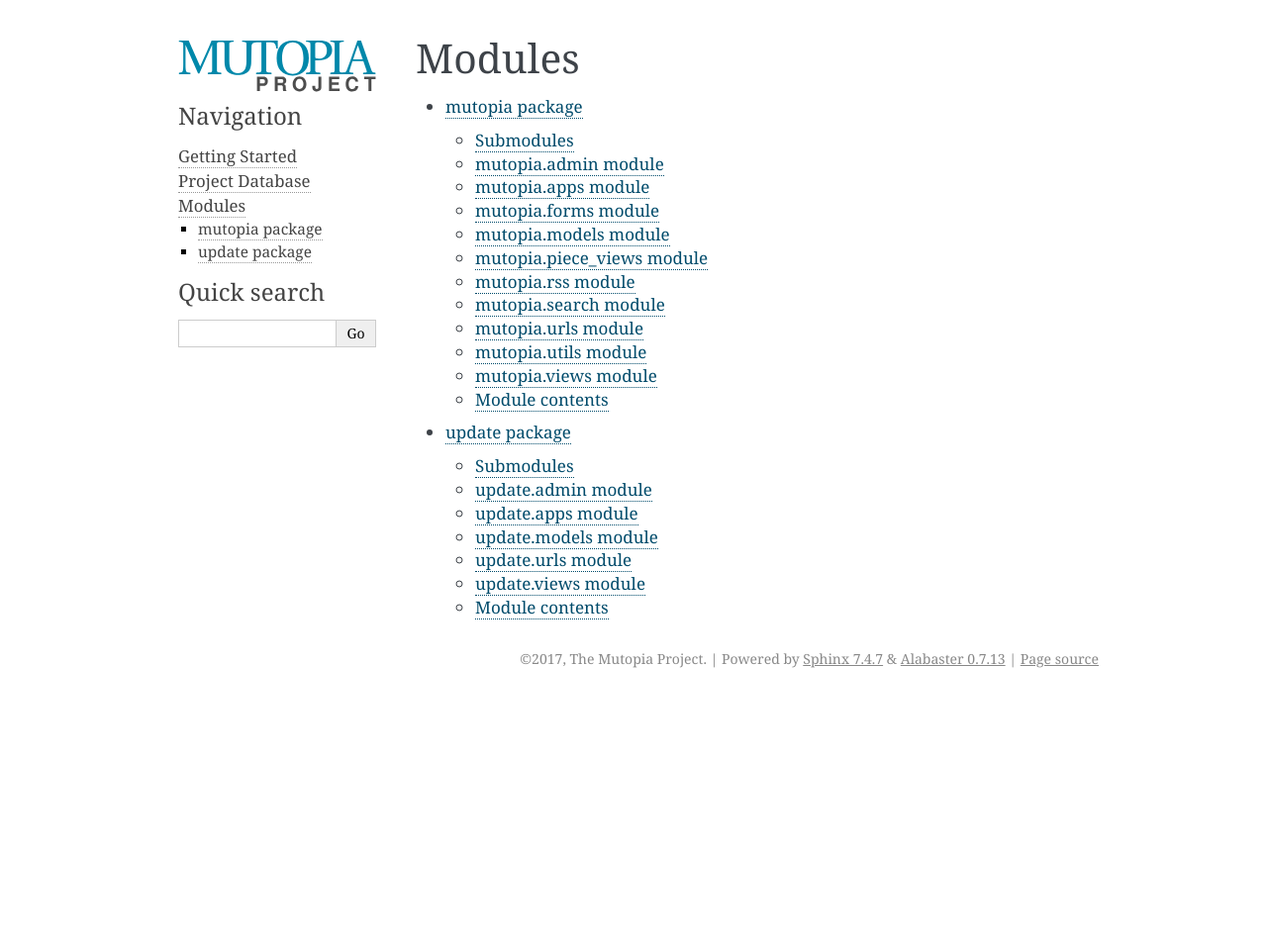
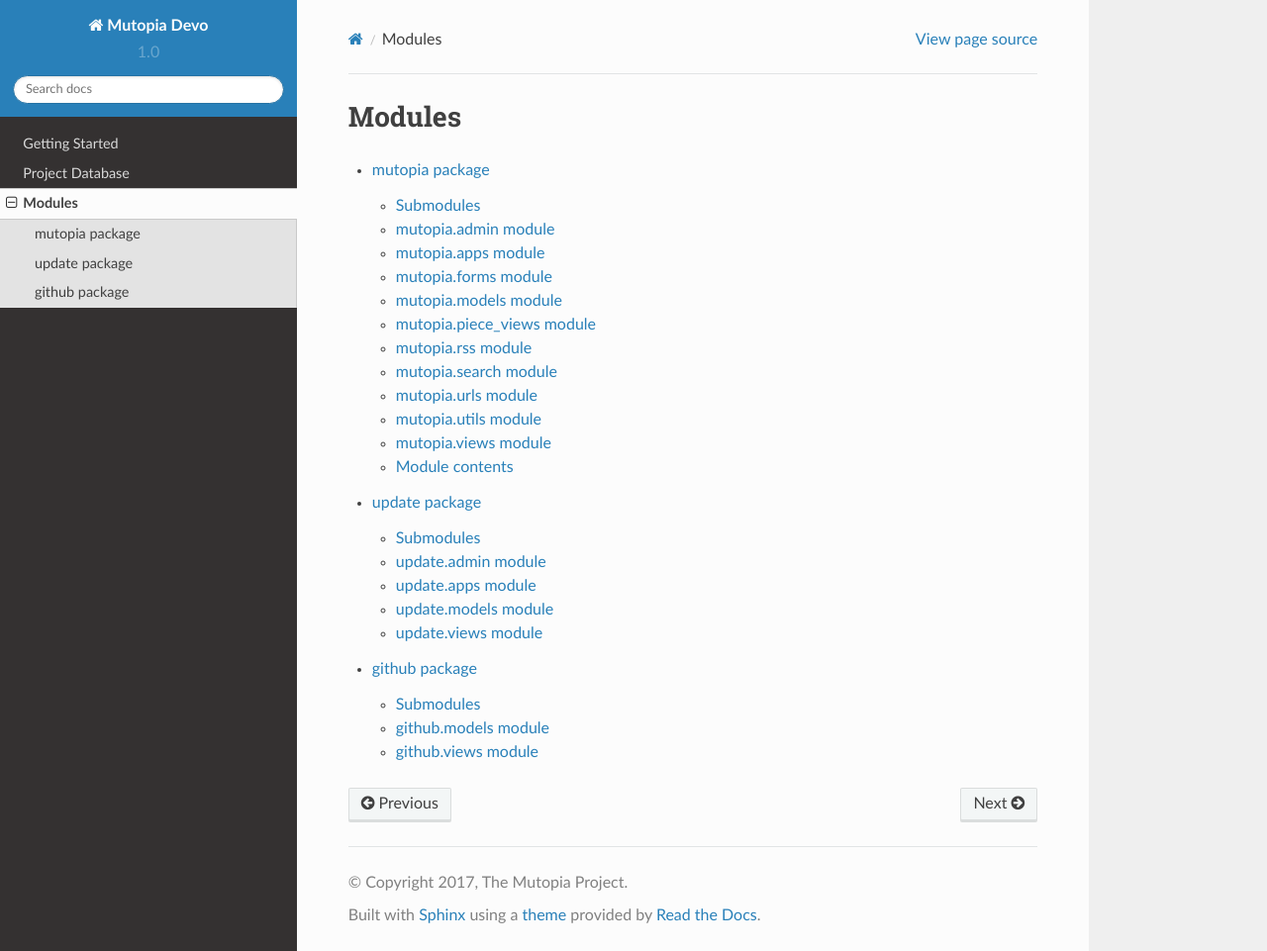
Before and after one commit to MutopiaProject/musite, a Sphinx documentation site: the page built from docs/modules/modules.rst, in a window 1280 px wide and 961 px high. Shown: the whole window at 99% size. Built offline with Sphinx 7.4.7 and the Read the Docs theme 2.0.0, drawn with Linux system fonts in a browser that asks for light colours.

Commit message:
documentation pass, use rtd theme

```diff
--- a/docs/conf.py
+++ b/docs/conf.py
@@ -40,27 +40,10 @@ todo_include_todos = False
 
 # -- Options for HTML output ----------------------------------------------
 
-html_theme = 'alabaster'
-
-html_theme_options = {
-    'logo': 'mutopia-logo.svg',
-    'logo_name': False,
-    'fixed_sidebar': True,
-}
-
-#html_logo = 'graphics/mutopia-logo.svg'
+html_theme = 'sphinx_rtd_theme'
 html_favicon = 'graphics/favicon.ico'
 
 html_static_path = ['_static', 'graphics', ]
-
-html_sidebars = {
-    '**': [
-        'about.html',
-        'navigation.html',
-        'relations.html',
-        'searchbox.html',
-    ]
-}
 
 #mupub_path = os.path.abspath('../../mupub/docs/_build/html')
 mupub_path = 'http://mutopia-rewrite.readthedocs.io/en/latest/'
--- a/docs/modules/modules.rst
+++ b/docs/modules/modules.rst
@@ -6,3 +6,4 @@ Modules
 
    mutopia
    update
+   github
```
Also changed, not shown: docs/modules/github.rst (added, +19 -0 lines), docs/modules/update.rst (+0 -15 lines), 8 other files.
